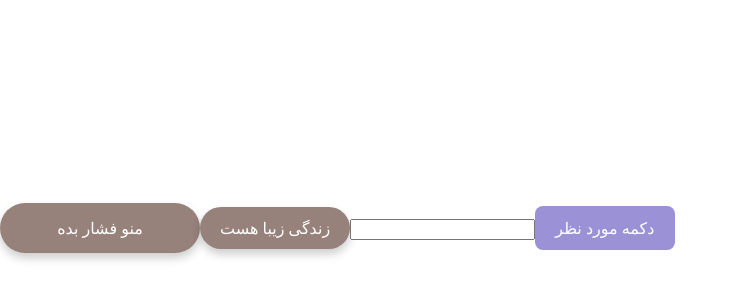
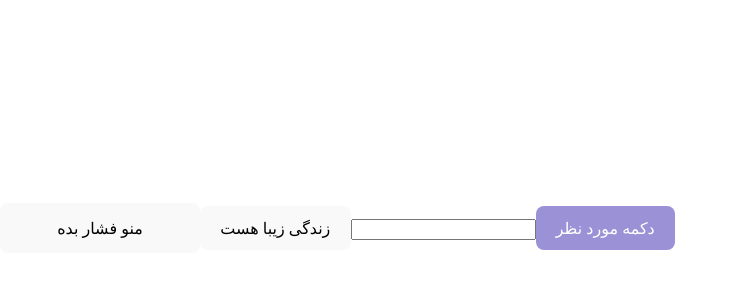
Before and after one commit to kamyarrazi14999/react-js, a React (Vite) app in the folder kamyarrazi/: page / in a window 1280 px wide. Shown: the part 172-472 px from the top of the page, without its empty margins (0-738 px from the left). Built offline with nearby package versions, Linux system fonts and the light colour scheme.

Commit message:
Refactor button styling to use CSS modules and remove legacy CSS file

```diff
--- /dev/null
+++ b/kamyarrazi/src/compoments/button/Button.module.css
@@ -0,0 +1,5 @@
+.btn{
+background-color:rgb(155, 145, 214);
+color:white;
+
+}
--- a/kamyarrazi/src/compoments/button/button.css
+++ /dev/null
@@ -1,27 +0,0 @@
-.container {
-    display: flex;
-    justify-content: center;
-    align-items: center;
-    height: 100vh; /* برای مرکز قرار دادن در کل صفحه */
-}
-
-.btn {
-    background-color: rgb(151, 129, 123);
-    color: white;
-    border: none;
-    padding: 10px 20px;
-    border-radius: 50px;
-    cursor: pointer;
-    font-size: 16px;
-    transition: background-color 0.3s ease;
-    box-shadow: 0 5px 10px rgba(0, 0, 0, 0.2);
-}
-
-.btn:hover {
-    background-color: #4c63af;
-}
-
-.btn:active {
-    background-color: #8f3b50;
-    box-shadow: 0 3px 6px rgba(0, 0, 0, 0.2);
-}
--- a/kamyarrazi/src/compoments/button/button.jsx
+++ b/kamyarrazi/src/compoments/button/button.jsx
@@ -1,7 +1,7 @@
-import './button.css';
+import style from "./Button.module.css"
 export const Button1 = () => {
     return (
-        <button className = "btn" style={{width:'200px', height:'50px'}}>
+        <button className = {style.css} style={{width:'200px', height:'50px'}}>
 منو فشار بده
         </button>
     );
@@ -14,7 +14,7 @@ export const Button1 = () => {
 
 export const Button2 = () => {
     return (
-        <button className = "btn">
+        <button className = {style.css}>
 زندگی زیبا هست
         </button>
     );
```
